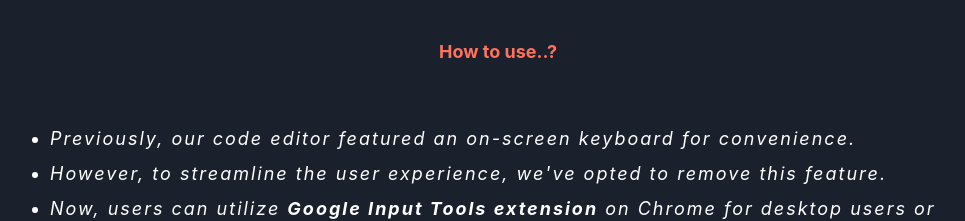
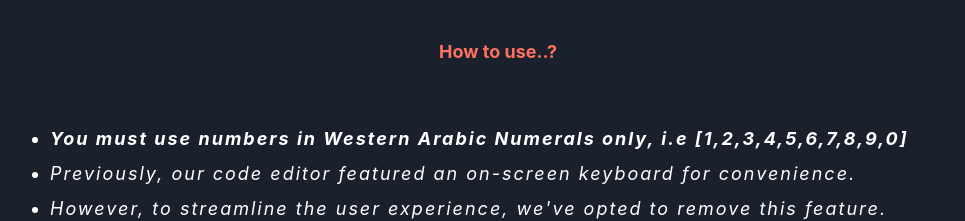
Before and after one commit to kanteshprasad/polyglot, a Next.js app: page / in a window 1280 px wide. Shown: the part 1640-1861 px from the top of the page, without its empty margins (142-1107 px from the left). Built offline with nearby package versions, Linux system fonts and the light colour scheme; no server answers.

Commit message:
Fix: Doc

```diff
--- a/src/app/components/Documentation/Documentation.jsx
+++ b/src/app/components/Documentation/Documentation.jsx
@@ -52,6 +52,7 @@
 
 
       <UnorderedList color={'white'} letterSpacing={2} fontSize='large' width="70vw" ml='15vw' mt={10} mb={20} spacing={2}>
+      <ListItem><strong><i>You must use numbers in Western Arabic Numerals only, i.e [1,2,3,4,5,6,7,8,9,0]</i></strong> </ListItem>
         <ListItem><i>Previously, our code editor featured an on-screen keyboard for convenience.</i></ListItem>
         <ListItem><i>However, to streamline the user experience, we've opted to remove this feature.</i></ListItem>
         <ListItem><i>Now, users can utilize <Link href='https://chromewebstore.google.com/detail/google-input-tools/mclkkofklkfljcocdinagocijmpgbhab' isExternal><strong>Google Input Tools extension</strong></Link> on Chrome for desktop users or any multi-language keyboard on mobile devices.</i></ListItem>
--- a/src/app/components/Output.jsx
+++ b/src/app/components/Output.jsx
@@ -33,6 +33,7 @@
      // Punjabi
    ["ਚਲੋ", "let"],["ਸਥਿਰ","const"] , ["ਜੇਕਰ", "if"],["ਵੀ", "else if"],["ਹੋਰ", "else"],["ਲਿਖੋ", "console.log"],["ਵਿਰਾਮ","break"],["ਜਾਰੀ","continue"],["ਸੱਚ","true"],
     ["ਝੂਠਾ","false"],  ["ਜਦਕਿ","while"],["ਕਰਦੇ","do"],["ਲਈ","for"],["ਵਿੱਚ","in"], ["ਜ਼ੀਰੋ","null"],["ਅੰਤ","finally"],
+
 
 
   ]);
```
